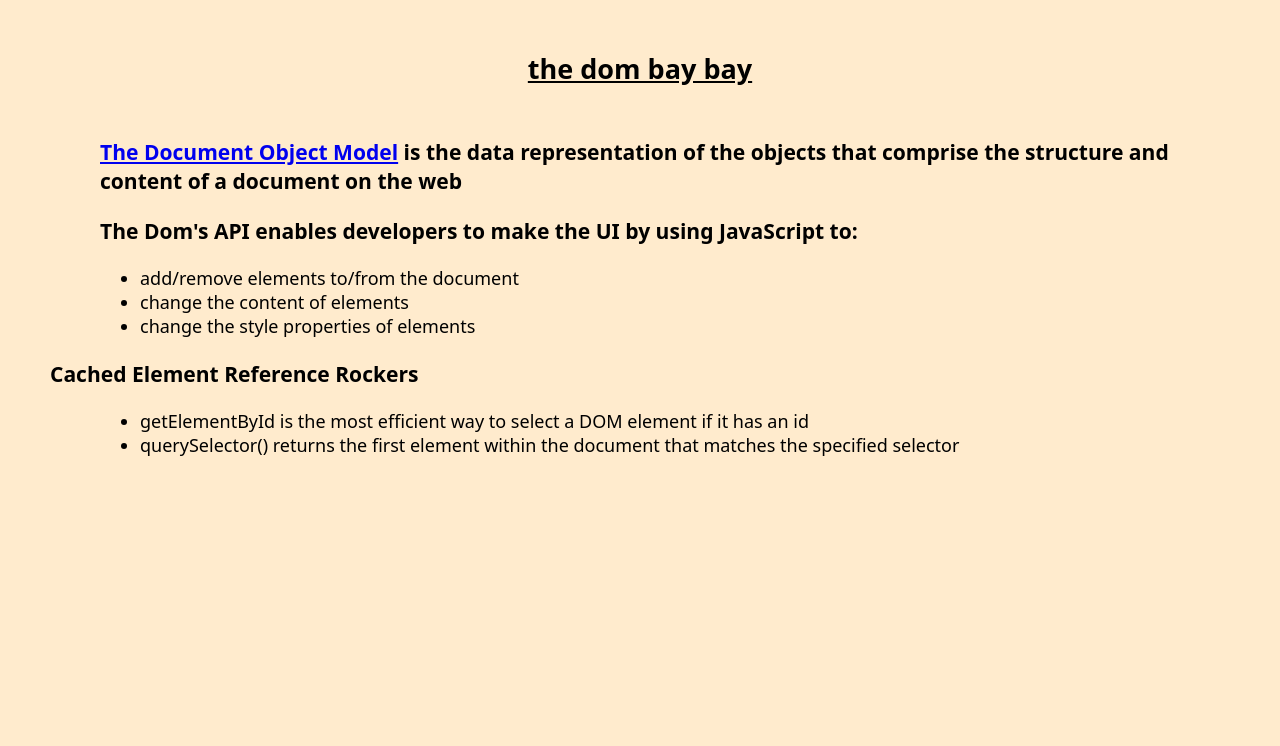
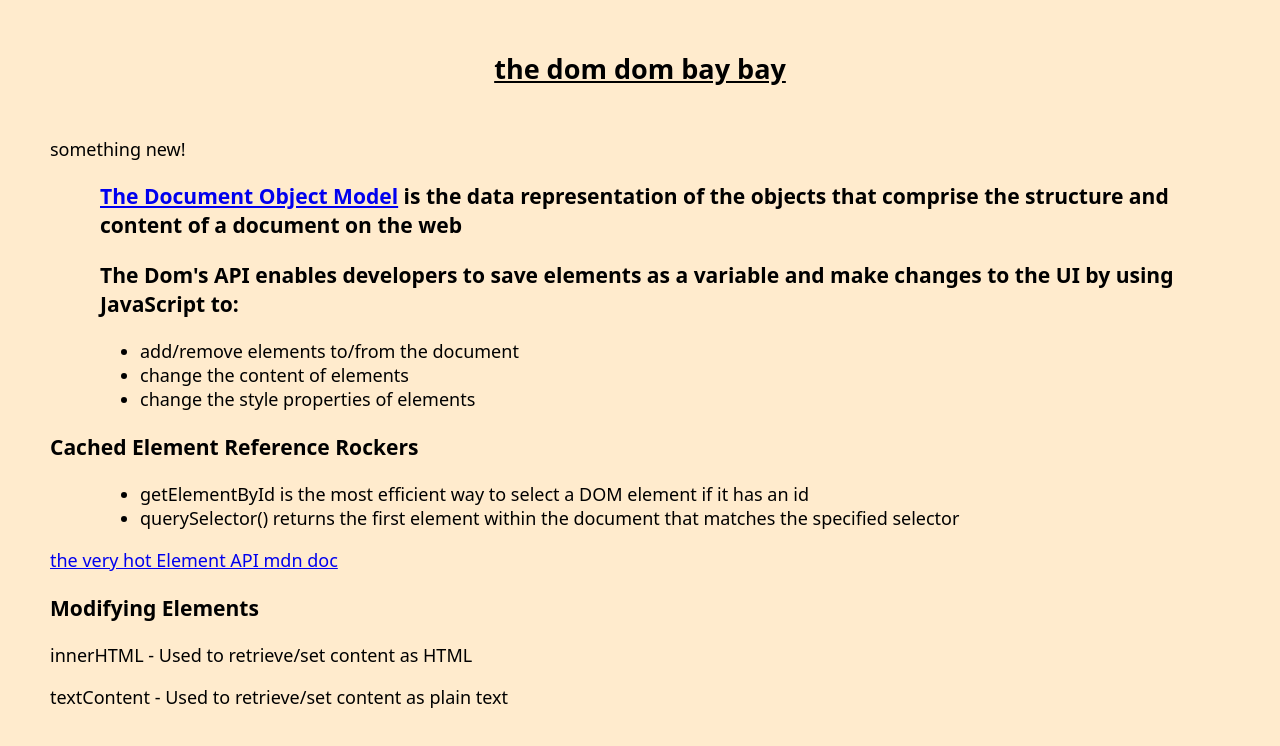
Before and after one commit to timcrisp94/js-callbacks-and-dom, a plain HTML site: page dom/dom.html in a window 1280 px wide. Drawn offline with Linux system fonts and the light colour scheme.

Commit message:
work with modifying elements

```diff
--- a/dom/dom.html
+++ b/dom/dom.html
@@ -10,8 +10,9 @@
 </head>
 <body>
   <h2 id="main-title" class="title">the dom bay bay</h2>
+  <p class="cool"> we're gonna do something cool with this element using querySelector</p>
   <h3 class="dom-def"> <a href="https://developer.mozilla.org/en-US/docs/Web/API/Document_Object_Model/Introduction">The Document Object Model</a> is the data representation of the objects that comprise the structure and content of a document on the web</h3>
-  <h3 class="dom-def">The Dom's API enables developers to make the UI by using JavaScript to:</h3>
+  <h3 class="dom-def">The Dom's API enables developers to save elements as a variable and make changes to the UI by using JavaScript to:</h3>
     <ul class="dom-def">
       <li>add/remove elements to/from the document</li>
       <li>change the content of elements</li>
@@ -22,5 +23,11 @@
       <li>getElementById is the most efficient way to select a DOM element if it has an id</li>
       <li>querySelector() returns the first element within the document that matches the specified selector</li>
     </ul>
+  <p><a href="https://developer.mozilla.org/en-US/docs/Web/API/element">the very hot Element API mdn doc</a></p>
+  <div class="modifying-elements"></div>
+  <h3>Modifying Elements</h3>
+    <p id="inner-text"></p>
+    <p id="inner-html">innerHTML - Used to retrieve/set content as HTML</p>
+    <p id="text-content"></p>
 </body>
 </html>
--- a/dom/dom.js
+++ b/dom/dom.js
@@ -1,4 +1,8 @@
 console.log('dom')
+const titleElement = document.querySelector('.title')
+const pElement = document.querySelector('.cool')
+pElement.innerText = 'something new!'
+titleElement.innerText = 'the dom dom bay bay'
 
-const titleElement = document.getElementById('main-title')
-console.log(titleElement)
+textContent = document.getElementById('text-content')
+textContent.textContent = 'textContent - Used to retrieve/set content as plain text'
```
